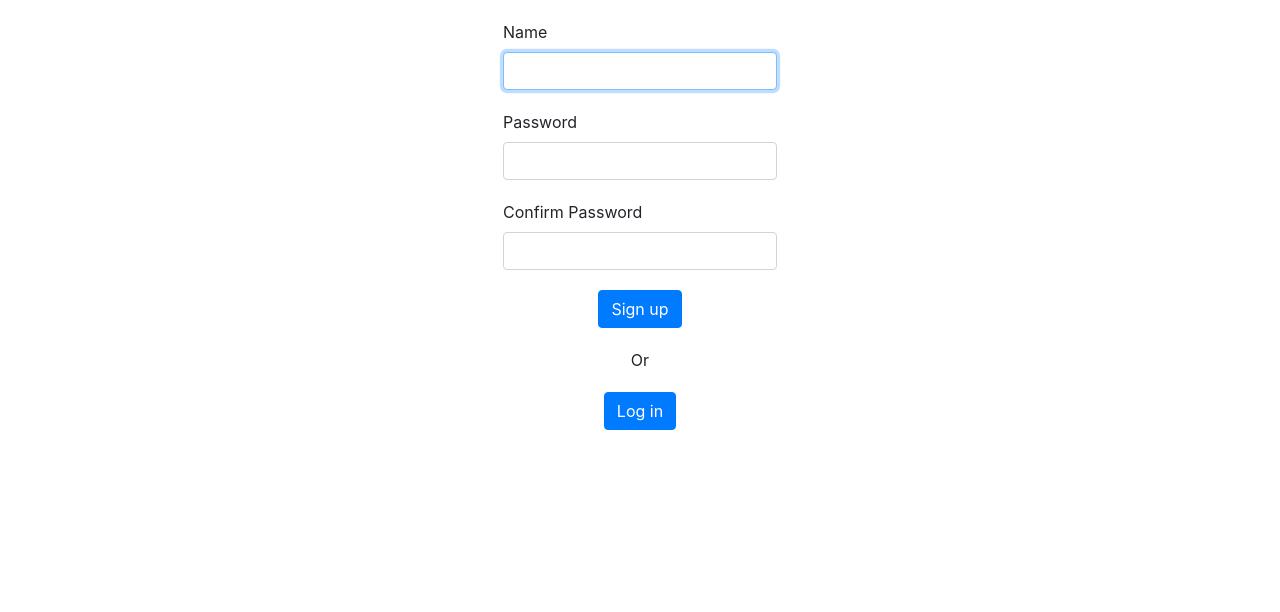
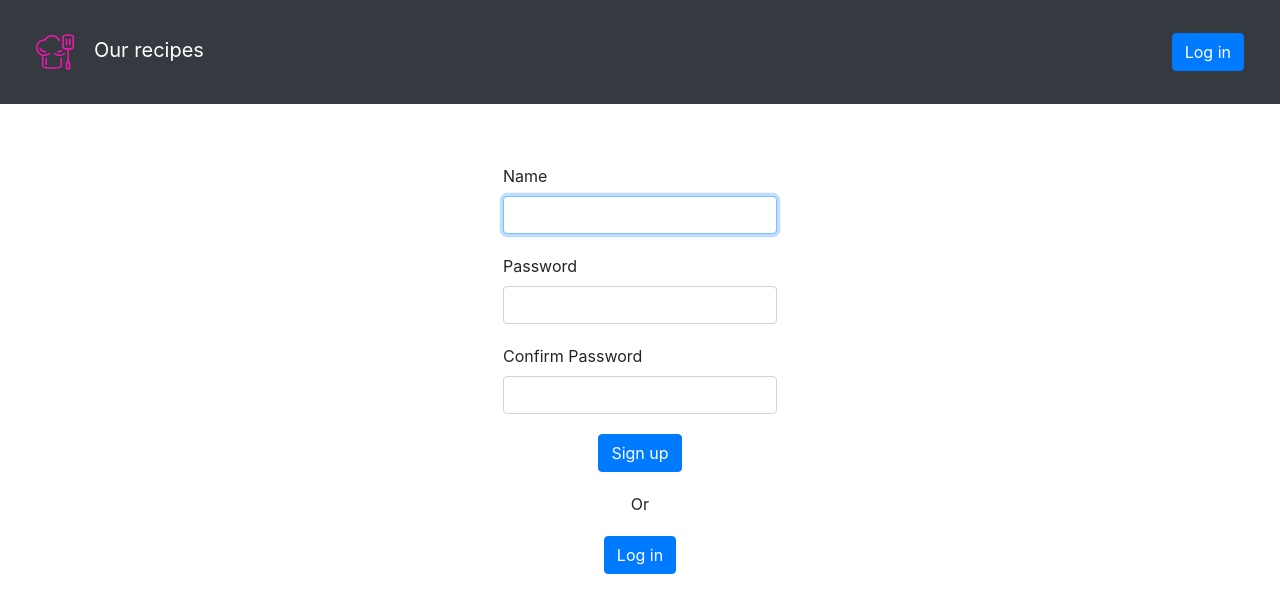
Before and after one commit to Hugo-Hontans/our-recipes, a React (Create React App) app in the folder client/: page /signup in a window 1280 px wide. Shown: the top 612 px of the page. Built offline with nearby package versions, Linux system fonts and the light colour scheme; no server answers.

Commit message:
refactor navbar

```diff
--- a/client/src/App.js
+++ b/client/src/App.js
@@ -2,11 +2,11 @@ import React from "react";
 import "./App.css";
 import "bootstrap/dist/css/bootstrap.min.css";
 import { BrowserRouter as Router, Switch, Route, Redirect } from "react-router-dom";
-import { Home } from "./lib/home/home";
-import { Login } from "./lib/login/login.js";
-import { Signup } from "./lib/signup/signup.js";
-import { TopNavbar } from "./lib/navbar/navbar.js";
-import API from "./utils/API.js";
+import { Home } from "./app/home/home";
+import { Login } from "./lib/login/login";
+import { Signup } from "./lib/signup/signup";
+import { TopNavbar } from "./app/navbar/navbar";
+import API from "./utils/API";
 
 
 class App extends React.Component {
@@ -18,24 +18,26 @@ class App extends React.Component {
   render() {
     return (
       <Router>
-        <div>
-          {
-            API.isAuth()
-            ? <TopNavbar></TopNavbar>
-            : null
-          }
-        </div>
+        <TopNavbar></TopNavbar>
         <section className="container">
           <div className="row justify-content-center">
             <Switch>
-              <Route exact path="/" component={Login} />
-              <Route exact path="/signup" component={Signup} />
-              <Route path="/home">
+              <Route exact path="/" component={Login}>
                 {
                   API.isAuth()
-                  ? <Home></Home>
-                  : <Redirect to="/" />
+                  ? <Redirect to="/home" />
+                  : null
                 }
+              </Route>
+              <Route exact path="/signup" component={Signup}>
+                {
+                  API.isAuth()
+                  ? <Redirect to="/home" />
+                  : null
+                }
+              </Route>
+              <Route path="/home">
+                <Home></Home>
               </Route>
             </Switch>
           </div>
--- a/client/src/lib/navbar/navbar.css
+++ b/client/src/app/navbar/navbar.css
@@ -11,3 +11,7 @@ text-decoration: inherit;
 .navbar {
     margin-bottom: 40px;
 }
+
+.auth-button {
+    margin: 20px 20px;
+}
--- /dev/null
+++ b/client/src/app/navbar/navbar.js
@@ -0,0 +1,33 @@
+import React from "react";
+import "./navbar.css";
+import { Navbar } from "react-bootstrap";
+import { ChefHat } from "../../assets/icons/chef-hat";
+import { Link } from "react-router-dom";
+import { Button } from "react-bootstrap";
+import API from "../../utils/API";
+
+const disconnect = () => {
+  API.logout();
+  window.location = "/";
+}
+
+export const TopNavbar = () =>
+  <Navbar bg="dark" variant="dark" className="navbar justify-content-between">
+    <Navbar.Brand>
+      <Link to="/home">
+        <ChefHat></ChefHat>
+        Our recipes
+      </Link>
+    </Navbar.Brand>
+    {
+      API.isAuth()
+      ? <Button className="auth-button" onClick={disconnect}>
+          Log out
+        </Button>
+      : <Link to="/">
+          <Button className="auth-button">
+            Log in
+          </Button>
+        </Link>
+    }
+  </Navbar>
--- a/client/src/assets/icons/chef-hat.js
+++ b/client/src/assets/icons/chef-hat.js
@@ -2,7 +2,7 @@
 import React from "react";
 import "./chef-hat.css";
 
-export const ChefHat = (props) => <svg fill="#f614b2" className="chef-hat" height={props.height} width={props.width} version="1.1" id="Capa_1" xmlns="http://www.w3.org/2000/svg" x="0px" y="0px"
+export const ChefHat = () => <svg fill="#f614b2" className="chef-hat" height="38" width="38" version="1.1" id="Capa_1" xmlns="http://www.w3.org/2000/svg" x="0px" y="0px"
 	 viewBox="0 0 436.807 436.807">
 <path id="XMLID_130_" d="M109.246,207.047c4.971,0,9,4.029,9,9s-4.029,9-9,9c-28.8,0-55.557-15.563-69.828-40.613
 	c-2.46-4.319-0.953-9.814,3.365-12.275c4.32-2.461,9.814-0.954,12.275,3.365C66.136,194.968,86.898,207.047,109.246,207.047z
--- a/client/src/lib/logout/logout.css
+++ /dev/null
@@ -1,3 +0,0 @@
-.logout {
-    margin: 20px 20px;
-}
--- a/client/src/lib/logout/logout.js
+++ /dev/null
@@ -1,14 +0,0 @@
-import React from "react";
-import './logout.css';
-import { Button } from "react-bootstrap";
-import API from "../../utils/API";
-
-const disconnect = () => {
-  API.logout();
-  window.location = "/";
-}
-
-export const Logout = () =>
-  <Button className="logout" onClick={disconnect}>
-    Log out
-  </Button>
--- a/client/src/lib/navbar/navbar.js
+++ /dev/null
@@ -1,17 +0,0 @@
-import React from "react";
-import "./navbar.css";
-import { Navbar } from "react-bootstrap";
-import { ChefHat } from "../../assets/icons/chef-hat";
-import { Logout } from "../logout/logout";
-import { Link } from "react-router-dom";
-
-export const TopNavbar = () =>
-  <Navbar bg="dark" variant="dark" className="navbar justify-content-between">
-    <Navbar.Brand>
-      <Link to="/home">
-        <ChefHat width="38"></ChefHat>
-        Our recipes
-      </Link>
-    </Navbar.Brand>
-    <Logout></Logout>
-  </Navbar>
```
Also changed, not shown: client/src/app/footer/footer.css (added), client/src/app/footer/footer.js (renamed from client/src/lib/footer/footer.js), client/src/app/home/home.css (added), client/src/app/home/home.js (renamed from client/src/lib/home/home.js).
